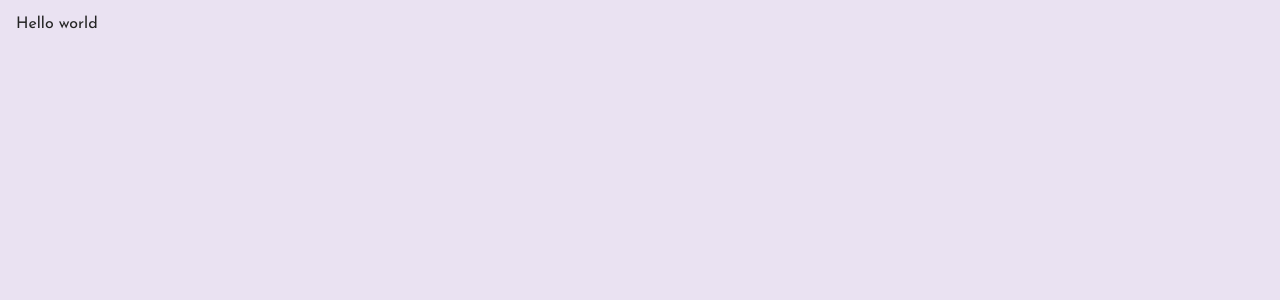
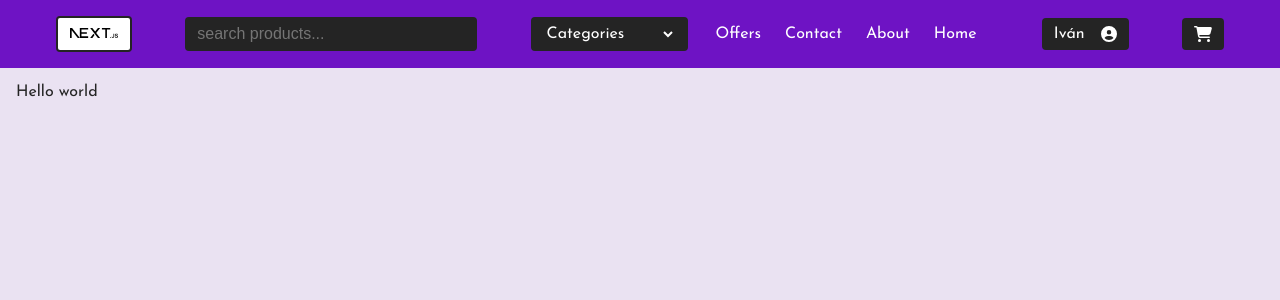
Before and after one commit to GoTierGod/tech-ecommerce, a Next.js app: page / in a window 1280 px wide. Shown: the top 300 px of the page. Built offline with nearby package versions, Linux system fonts and the light colour scheme.

Commit message:
structure and style for the header component

```diff
--- a/app/globals.css
+++ b/app/globals.css
@@ -1,5 +1,5 @@
 :root {
-    --main: #721fc1;
+    --main: #6e13c4;
     --light-main: #b88edf;
     --lighter-main: #eae2f2;
     --black: #040404;
@@ -10,6 +10,7 @@
     --best-seller: #432ab5;
     --free-shipping: #a124ce;
     --normal-shipping: #e3c4f0;
+    --white: #fff;
 }
 
 /* @media (prefers-color-scheme: dark) {
--- a/components/Header.tsx
+++ b/components/Header.tsx
@@ -1,7 +1,97 @@
+import Link from 'next/link'
 import style from '../styles/header.module.css'
+import Image from 'next/image'
+import { FontAwesomeIcon } from '@fortawesome/react-fontawesome'
+import {
+    faBars,
+    faCircleUser,
+    faCartShopping
+} from '@fortawesome/free-solid-svg-icons'
+
+const CategoryOptions = [
+    {
+        value: 'smartphones',
+        href: '/'
+    },
+    {
+        value: 'laptops',
+        href: '/'
+    },
+    {
+        value: 'graphic-cards',
+        href: '/'
+    }
+]
+
+const titleCase = (str: string) =>
+    str
+        .replace(/\s/g, ' ')
+        .split(' ')
+        .map(word => word[0].toUpperCase() + word.substring(1))
 
 const Header = () => {
-    return <header className={style.header}></header>
+    return (
+        <header className={style.header}>
+            <div>
+                <Link href='/' className={style.logo}>
+                    <Image
+                        src='/next.svg'
+                        alt='All Tech logo'
+                        height={48}
+                        width={48}
+                        quality='100'
+                    />
+                </Link>
+                <div className={style.searchBar}>
+                    <input
+                        type='search'
+                        name='search'
+                        id='search'
+                        placeholder='search products...'
+                    />
+                </div>
+                <div className={style.dropdownBtn}>
+                    <FontAwesomeIcon icon={faBars} height='1rem' />
+                </div>
+                <nav className={style.wsNav}>
+                    <ul className={style.links}>
+                        <li className={style.categoriesBtn}>
+                            <select name='categoriesBtn' id='categoriesBtn'>
+                                <option value=''>Categories</option>
+                                {CategoryOptions.map(category => (
+                                    <option
+                                        key={category.value}
+                                        value={category.value}
+                                    >
+                                        {titleCase(category.value)}
+                                    </option>
+                                ))}
+                            </select>
+                        </li>
+                        <li>
+                            <Link href='/'>Offers</Link>
+                        </li>
+                        <li>
+                            <Link href='/'>Contact</Link>
+                        </li>
+                        <li>
+                            <Link href='/'>About</Link>
+                        </li>
+                        <li>
+                            <Link href='/'>Home</Link>
+                        </li>
+                    </ul>
+                </nav>
+                <Link href='/' className={style.profile} aria-label='Profile'>
+                    <span>Iván</span>
+                    <FontAwesomeIcon icon={faCircleUser} />
+                </Link>
+                <Link href='/' className={style.cart} aria-label='Cart'>
+                    <FontAwesomeIcon icon={faCartShopping} />
+                </Link>
+            </div>
+        </header>
+    )
 }
 
 export default Header
--- a/styles/header.module.css
+++ b/styles/header.module.css
@@ -0,0 +1,181 @@
+/* ------------------------- HEADER -------------------------  */
+.header {
+    display: flex;
+    justify-content: center;
+    align-items: center;
+
+    background: var(--main);
+    color: var(--white);
+}
+
+/* ------------------------- HEADER CONTENT CONTAINER -------------------------  */
+.header > div {
+    display: flex;
+    justify-content: space-between;
+    align-items: center;
+    gap: 1rem;
+
+    padding: 1rem;
+
+    width: 100%;
+    max-width: 1200px;
+}
+
+/* ------------------------- LOGO -------------------------  */
+.logo {
+    padding: 0.5rem 0.75rem;
+
+    background: var(--white);
+
+    border: 2px solid var(--gray);
+    border-radius: 4px;
+}
+
+.logo img {
+    height: auto;
+    width: 48px;
+}
+
+/* ------------------------- SEARCH BAR -------------------------  */
+.searchBar {
+    display: flex;
+    justify-content: center;
+    align-items: center;
+
+    width: 100%;
+}
+
+.searchBar > input {
+    padding: 0.5rem 0.75rem;
+
+    width: 100%;
+
+    background: var(--gray);
+    color: var(--white);
+
+    font-size: 1rem;
+
+    border: none;
+    border-radius: 4px;
+}
+
+/* ------------------------- PROFILE -------------------------  */
+.dropdownBtn {
+    display: flex;
+    justify-content: center;
+    align-items: center;
+
+    padding: 0.5rem 0.75rem;
+
+    background: var(--gray);
+
+    border-radius: 4px;
+}
+
+/* ------------------------- NAVIGATION LINKS -------------------------  */
+.wsNav {
+    display: none;
+}
+
+.links {
+    display: flex;
+    justify-content: center;
+    align-items: center;
+}
+
+.links li {
+    list-style: none;
+}
+
+.links li:nth-child(1) {
+    margin-right: 1rem;
+}
+
+.links li select {
+    padding: 0.5rem 0.75rem;
+
+    background: var(--gray);
+    color: inherit;
+
+    font-family: inherit;
+    font-size: 1rem;
+
+    border: none;
+    border-right: 0.75rem solid var(--gray);
+    border-radius: 4px;
+
+    transition: all 300ms;
+}
+
+.links li:not(:nth-child(1)) {
+    padding: 0.5rem 0.75rem;
+
+    border-radius: 4px;
+
+    transition: all 300ms;
+}
+
+.links li:not(:nth-child(1)):hover {
+    background: var(--white);
+    color: var(--gray);
+}
+
+/* ------------------------- PROFILE -------------------------  */
+.profile {
+    display: none;
+    justify-content: center;
+    align-items: center;
+    gap: 1rem;
+
+    padding: 0.5rem 0.75rem;
+
+    background: var(--gray);
+
+    border-radius: 4px;
+}
+
+.profile svg {
+    height: 1rem;
+}
+
+/* ------------------------- CART -------------------------  */
+.cart {
+    display: flex;
+    justify-content: center;
+    align-items: center;
+
+    padding: 0.5rem 0.75rem;
+
+    background: var(--gray);
+
+    border-radius: 4px;
+}
+
+.cart svg {
+    height: 1rem;
+}
+
+/* ------------------------- MEDIA QUERIES -------------------------  */
+@media screen and (min-width: 768px) {
+    .profile {
+        display: flex;
+    }
+}
+
+@media screen and (min-width: 1024px) {
+    .dropdownBtn {
+        display: none;
+    }
+
+    .wsNav {
+        display: flex;
+    }
+
+    .searchBar {
+        width: 25%;
+    }
+
+    .searchBar input {
+        width: 100%;
+    }
+}
```
